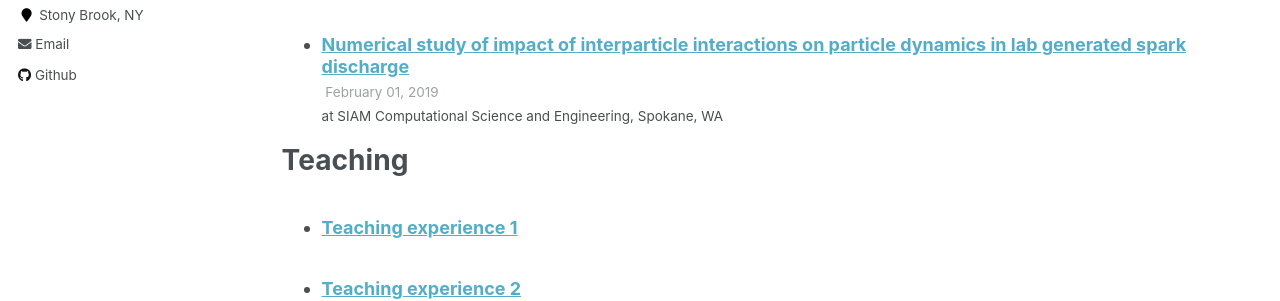
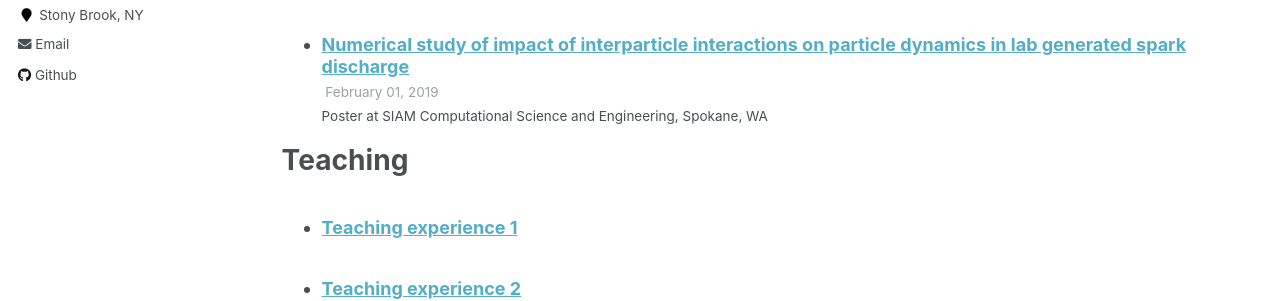
Before and after one commit to jamelvin/poojarao8.github.io, a Jekyll site: the page built from _pages/cv.md, in a window 1280 px wide and 900 px high, scrolled down 2541 px. Shown: the part 288-589 px from the top of the window. Built offline with Jekyll 4.4.1, drawn with Linux system fonts in a browser that asks for light colours.

Commit message:
removed the extraneous files

```diff
--- a/_talks/11_2019_siamcse.md
+++ b/_talks/11_2019_siamcse.md
@@ -1,7 +1,7 @@
 ---
 title: "Numerical study of impact of interparticle interactions on particle dynamics in lab generated spark discharge"
 collection: talks
-#type: "Talk"
+type: "Poster"
 permalink: /talks/11_2019_siam
 venue: "SIAM Computational Science and Engineering"
 date: Feb 2019
```
Also changed, not shown: _workshops/2014-spring-teaching-1.md (deleted, +0 -20 lines).
